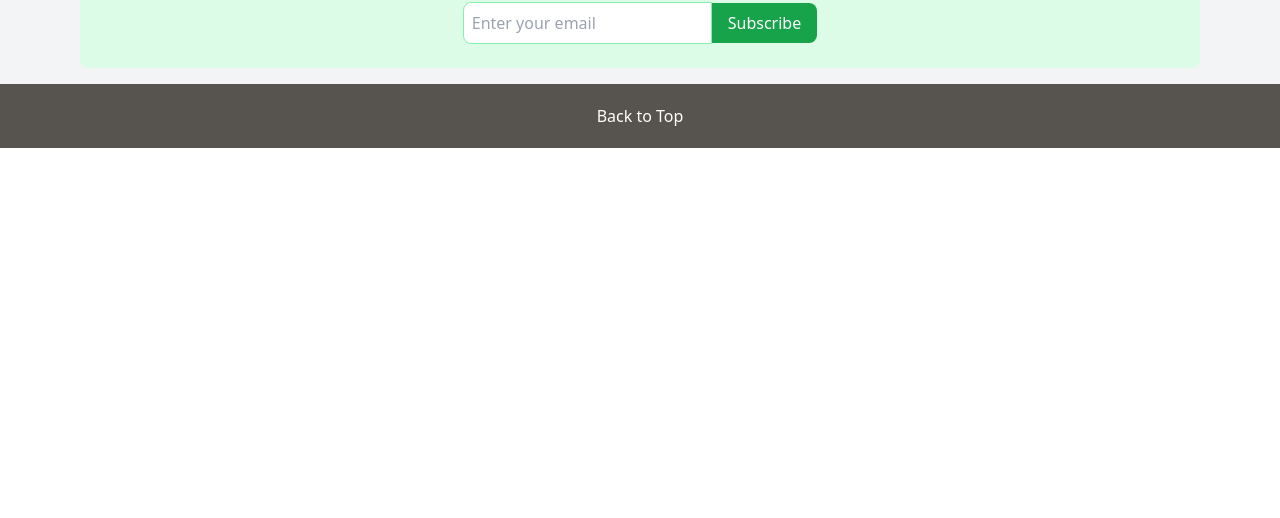
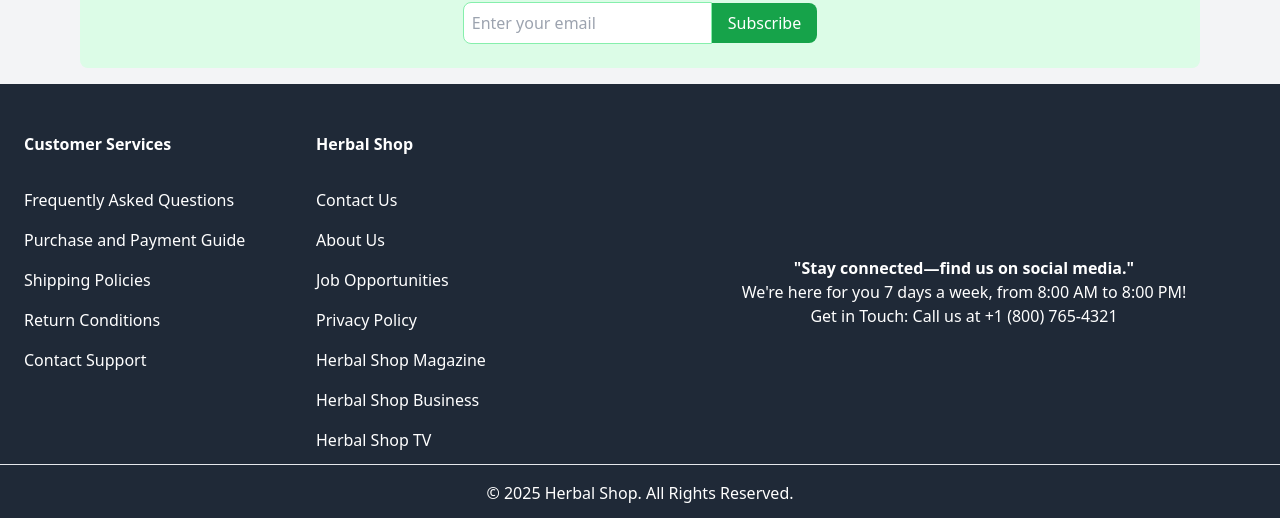
Before and after one commit to HESL0/React-Shop, a React (Vite) app: page / in a window 1280 px wide. Shown: the part 2285-2803 px from the top of the page. Before the commit the page ends 2433 px from the top, so only its background shows below. Built offline with nearby package versions, Linux system fonts and the light colour scheme.

Commit message:
feat: add footer

```diff
--- a/src/components/footer/BackToTopButton.tsx
+++ b/src/components/footer/BackToTopButton.tsx
@@ -11,7 +11,7 @@ export default function BackToTopButton() {
 
       <button
         onClick={scrollToTop}
-        className="text-white hover:text-blue-700 "
+        className="text-white"
       >
         Back to Top
       </button>
--- /dev/null
+++ b/src/components/footer/BusinessInformation.tsx
@@ -0,0 +1,11 @@
+export default function BusinessInformation() {
+  return (
+    <div className="flex flex-col items-center">
+      <span className="font-bold">"Stay connected—find us on social media."</span>
+      <div className="flex flex-col items-center">
+        <span>We're here for you 7 days a week, from 8:00 AM to 8:00 PM!</span>
+        <a>Get in Touch: Call us at +1 (800) 765-4321</a>
+      </div>
+    </div>
+  );
+}
--- a/src/components/footer/Footer.tsx
+++ b/src/components/footer/Footer.tsx
@@ -1,9 +1,21 @@
-import BackToTopButton from '../footer/BackToTopButton';
-
+import NavigationLinks from "../footer/NavigationLinks";
+import HerbalShop from "../footer/HerbalShop";
+import BusinessInformation from "../footer/BusinessInformation";
 export default function Footer() {
   return (
-    <div className="bg-stone-600 text-white h-16 flex justify-center items-center">
-      <BackToTopButton />
+    <div className="bg-gray-800 text-white">
+      <div className=" grid grid-cols-2 lg:pt-12 pt-4 gap-4 lg:gp-6 pb-3 justify-center items-center">
+        <div className="grid grid-cols-2">
+          <NavigationLinks />
+          <HerbalShop />
+        </div>
+
+        <BusinessInformation />
+      </div>
+      <hr/>
+      <div className="flex justify-center py-4">
+        © 2025 Herbal Shop. All Rights Reserved.
+      </div>
     </div>
   );
 }
--- /dev/null
+++ b/src/components/footer/HerbalShop.tsx
@@ -0,0 +1,19 @@
+export default function HerbalShop() {
+  return (
+
+      <div className="flex flex-col gap-8">
+        <span className="font-bold">Herbal Shop</span>
+        <div className="flex flex-col gap-4">
+          <a href="">Contact Us</a>
+          <a href="">About Us</a>
+          <a href="">Job Opportunities</a>
+          <a href="">Privacy Policy</a>
+          <a href="">Herbal Shop Magazine</a>
+          <a href="">Herbal Shop Business</a>
+          <a>Herbal Shop TV </a>
+        </div>
+      </div>
+
+
+  );
+}
--- /dev/null
+++ b/src/components/footer/NavigationLinks.tsx
@@ -0,0 +1,14 @@
+export default function NavigationLinks() {
+  return (
+    <div className="flex flex-col gap-8 ml-6">
+      <span className="font-bold">Customer Services</span>
+      <div className="flex flex-col gap-4 ">
+        <a className="hover:text-green-300" href="">Frequently Asked Questions</a>
+        <a className="hover:text-green-300" href="">Purchase and Payment Guide</a>
+        <a className="hover:text-green-300" href="">Shipping Policies</a>
+        <a className="hover:text-green-300" href="">Return Conditions</a>
+        <a className="hover:text-green-300" href="">Contact Support</a>
+      </div>
+    </div>
+  );
+}
```
Also changed, not shown: public/Facebook.svg (added), public/Instagram.svg (added).
